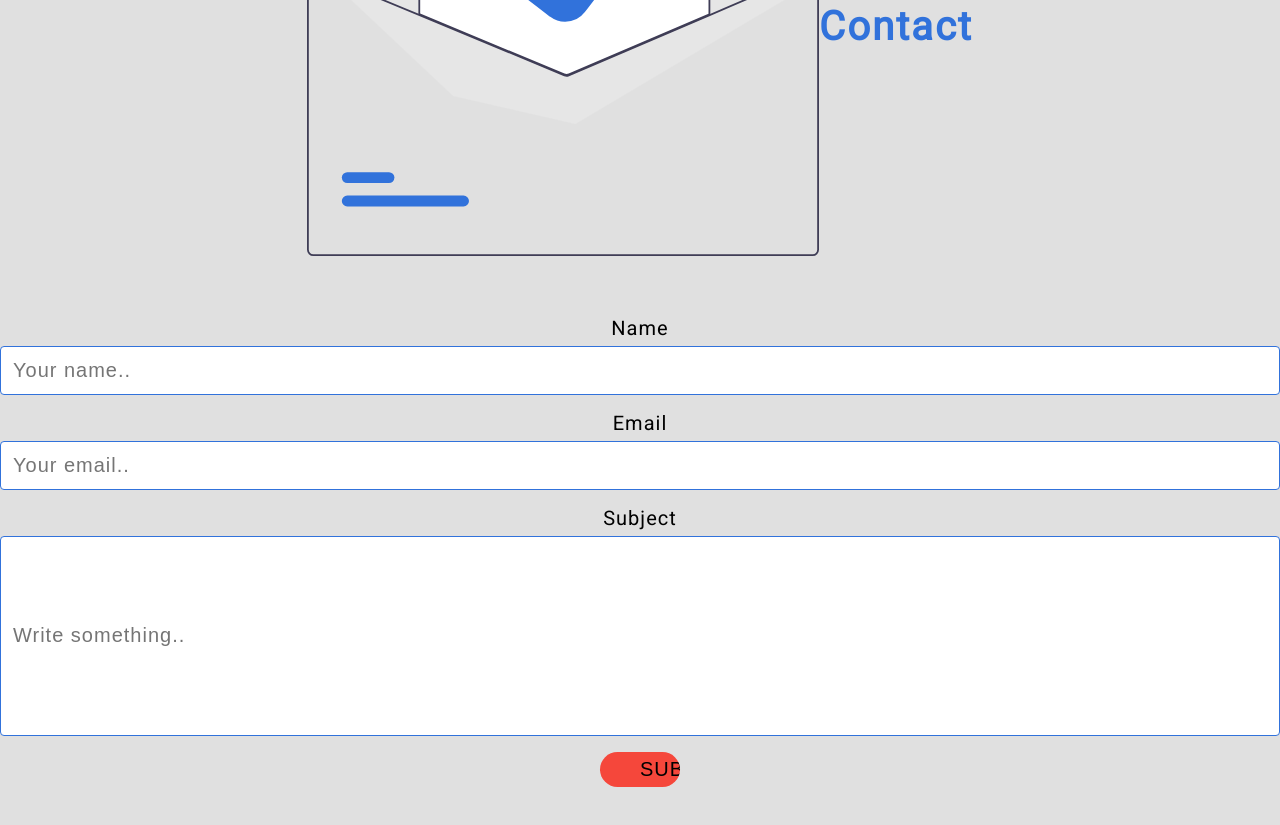
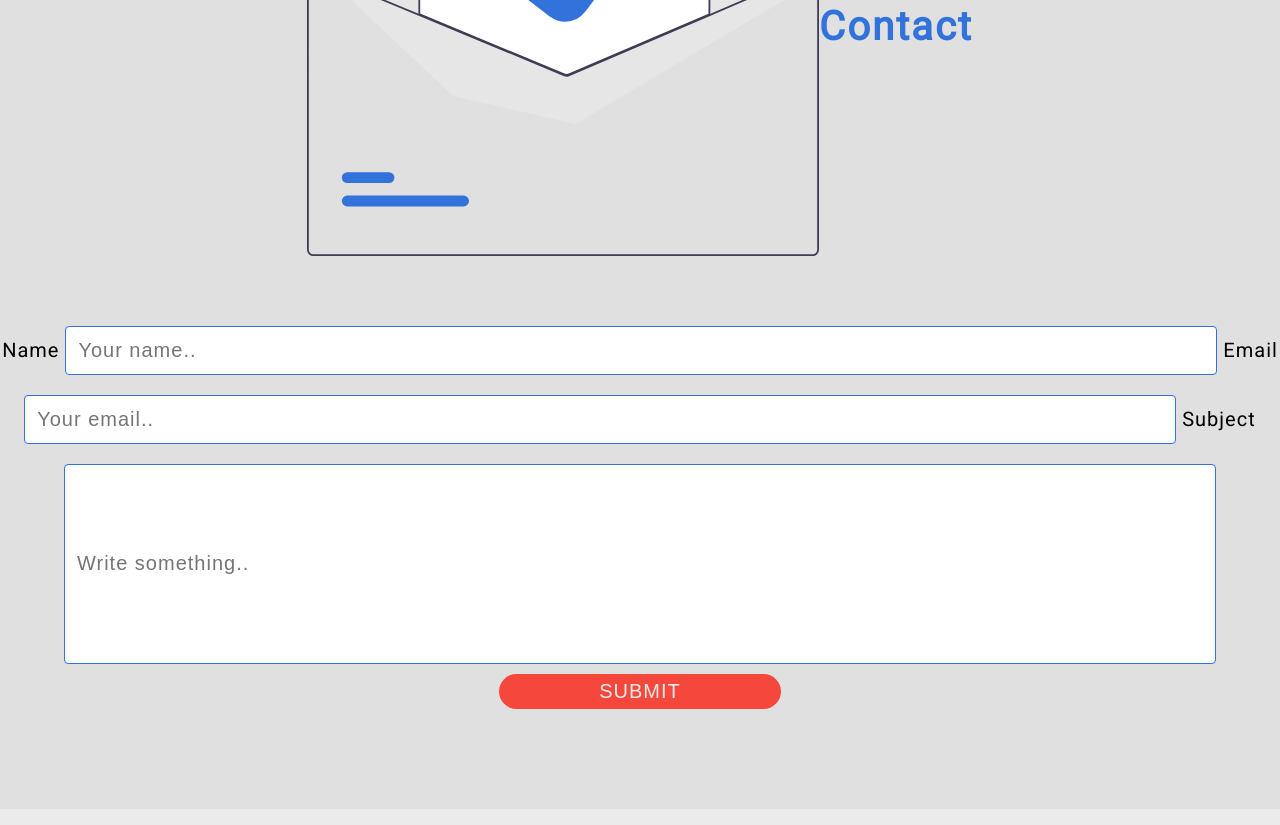
Before and after one commit to toniillokoski/homepage01, a plain HTML site: page index.html in a window 1280 px wide. Shown: the part 6088-6913 px from the top of the page. Drawn offline with Linux system fonts and the light colour scheme.

Commit message:
Fixed contact form button bug

```diff
--- a/css/main.scss
+++ b/css/main.scss
@@ -100,6 +100,7 @@
                     color: $lightcolor;
                     text-decoration: none;
                     text-transform: uppercase;
+                    cursor: pointer;
                 }
             }
 
@@ -226,22 +227,23 @@
                 border-radius: $radius;
 
                 input[type=text], select {
-                    width: 100%;
+                    width: 90%;
                     padding: 12px;
                     border: 1px solid $maincolor;
                     border-radius: 4px;
                     box-sizing: border-box;
-                    margin-top: 6px;
-                    margin-bottom: 16px;
+                    margin: 0.5em auto;
                     resize: vertical;
+
+                    /* ADD INPUT ACTIVE STYLING */
                 }
 
                 input[type=submit] {
                     cursor: pointer;
                     border: none;
+                    color: $lightcolor;
                     background: $accentcolor;
-                    padding: 0.3em 2em;
-                    width: 50px;
+                    padding: 0.3em 5em;
                     border-radius: $radius;
                     text-decoration: none;
                     text-transform: uppercase;
```
Also changed, not shown: css/main.css, 1 other file.
